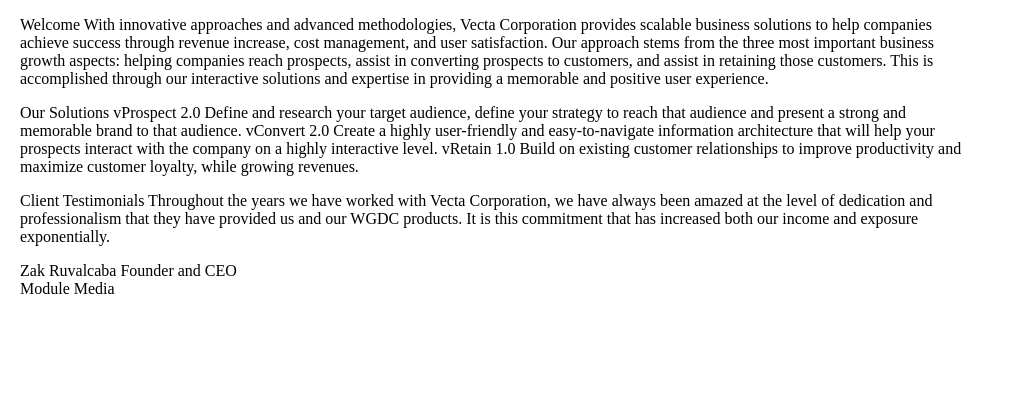
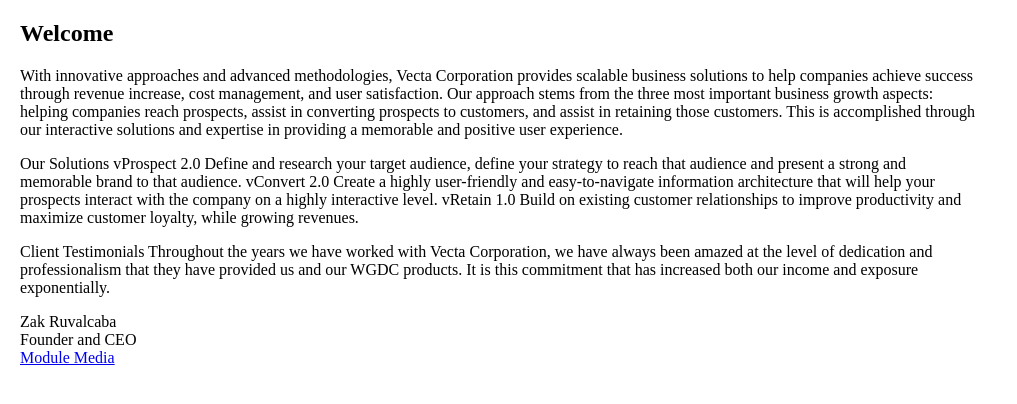
Before and after one commit to chinmaykhole/CS-648-Assignment-2, a plain HTML site: page index.html in a window 1280 px wide. Shown: the whole page, without its empty margins (0-1017 px from the left). Drawn offline with Linux system fonts and the light colour scheme.

Commit message:
Update index.html

```diff
--- a/index.html
+++ b/index.html
@@ -7,8 +7,9 @@
 
 <body style="width:960px;margin:0 20px;">
     <p>
-        Welcome
-
+        <h2>Welcome</h2>
+    </p>
+    <p></p>
 With innovative approaches and advanced methodologies, Vecta Corporation provides scalable business solutions to help companies achieve success through revenue increase, cost management, and user satisfaction. Our approach stems from the three most important business growth aspects: helping companies reach prospects, assist in converting prospects to customers, and assist in retaining those customers. This is accomplished through our interactive solutions and expertise in providing a memorable and positive user experience.
     </p>
     <p>
@@ -28,9 +29,9 @@
 
 Throughout the years we have worked with Vecta Corporation, we have always been amazed at the level of dedication and professionalism that they have provided us and our WGDC products. It is this commitment that has increased both our income and exposure exponentially.
 
-<p>Zak Ruvalcaba
+<p>Zak Ruvalcaba<br>
     Founder and CEO<br>
-    Module Media</p>
+    <a href="http://www.modulemedia.com">Module Media</a></p>
     </p>
     </p>
 
```
